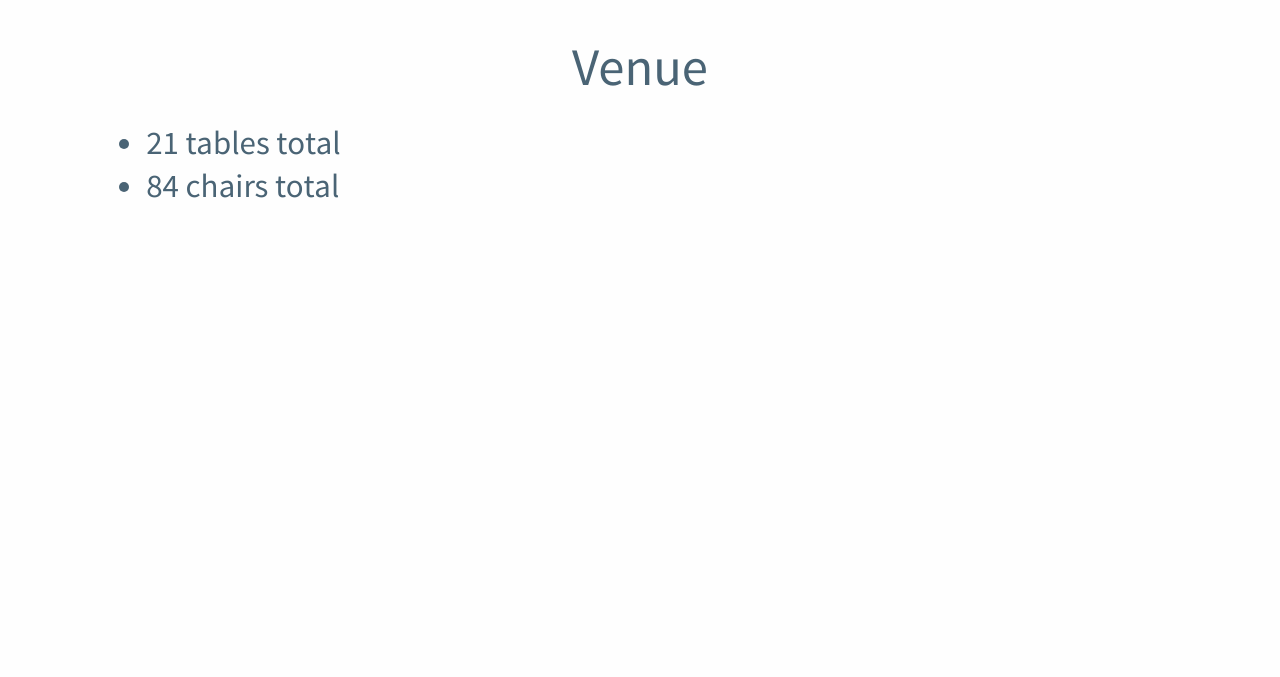
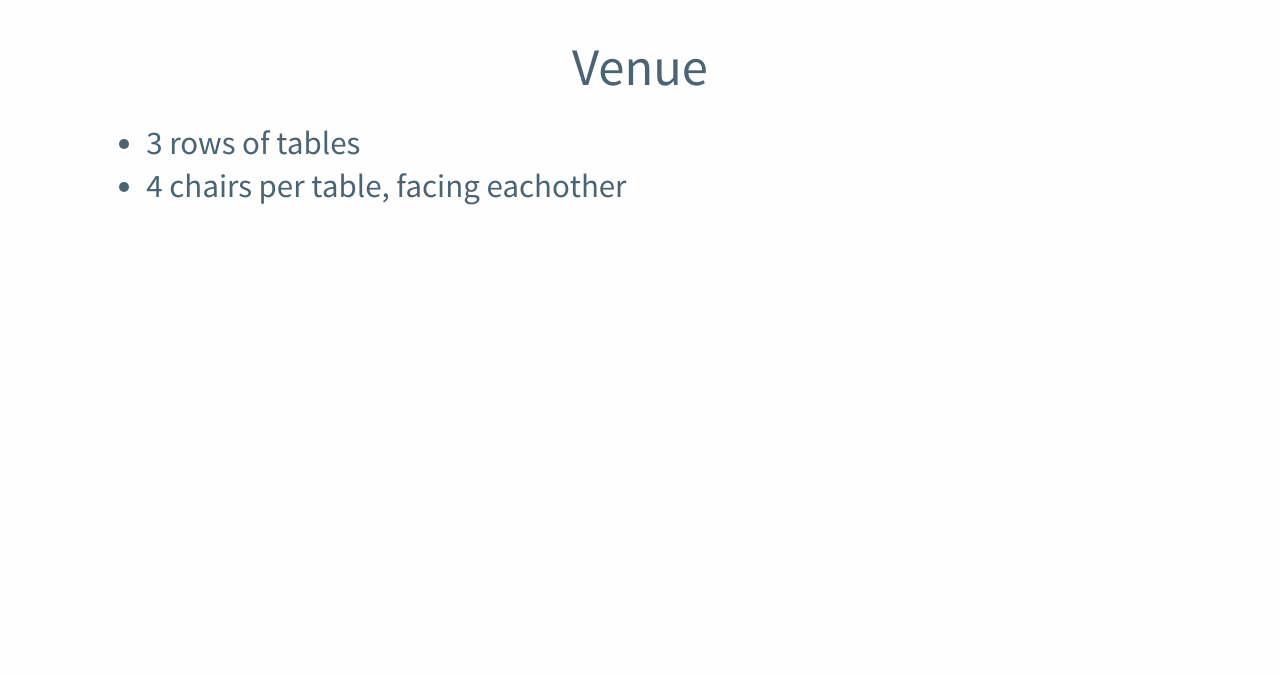
Before and after one commit to anythingcodes/tech-ladies-2018-01-22, a website: page debrief.html in a window 1280 px wide. Both pictures are taken after a click on the button 1251 px from the left and 734 px from the top of the page. Shown: the top 677 px of the page. Drawn offline with nearby package versions, Linux system fonts and the light colour scheme.

Commit message:
Minor copy change

```diff
--- a/debrief.html
+++ b/debrief.html
@@ -42,11 +42,9 @@
 
 
 					<ul style="display: block;">
-						<li>21 tables total <span class="fragment">&rarr; 7 tables per row</span></li>
-						<li>84 chairs total <span class="fragment">&rarr; 4 per table, facing eachother</span></li>
+						<li>3 rows of tables <span class="fragment">&rarr; each row sat 28 people</span></li>
+						<li>4 chairs per table, facing eachother <span class="fragment">&rarr; in total we could fit 84 attendees</span></li>
 					</ul>
-
-
 
 					<div class="clear">
 						<div class="halfblock fragment">
```
